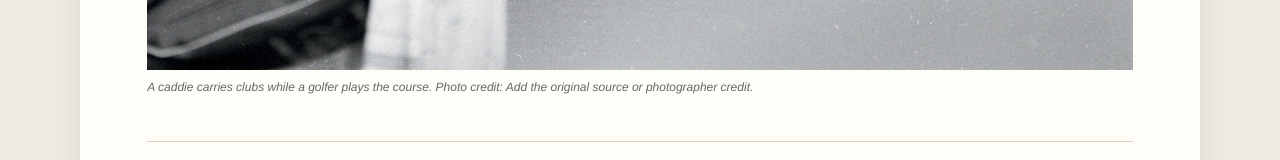
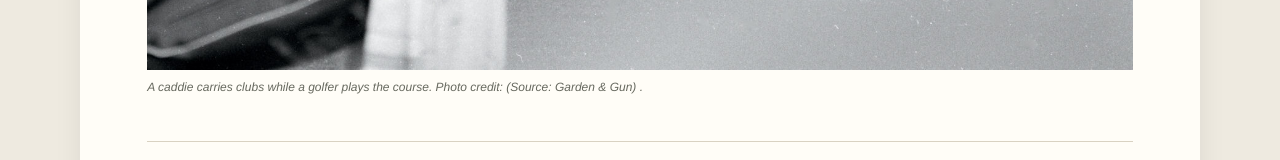
Before and after one commit to zhunting-bot/MIDTERMS, a plain HTML site: page index.html in a window 1280 px wide. Shown: the part 8367-8527 px from the top of the page. Drawn offline with Linux system fonts and the light colour scheme.

Commit message:
Restore original content in index.html

```diff
--- a/index.html
+++ b/index.html
@@ -436,7 +436,7 @@
          alt="A caddie carrying golf clubs as a golfer swings on the course">
     <figcaption>
         A caddie carries clubs while a golfer plays the course.
-        Photo credit: Add the original source or photographer credit.
+        Photo credit: (Source: Garden &amp; Gun) .
     </figcaption>
 </figure>
 
```
